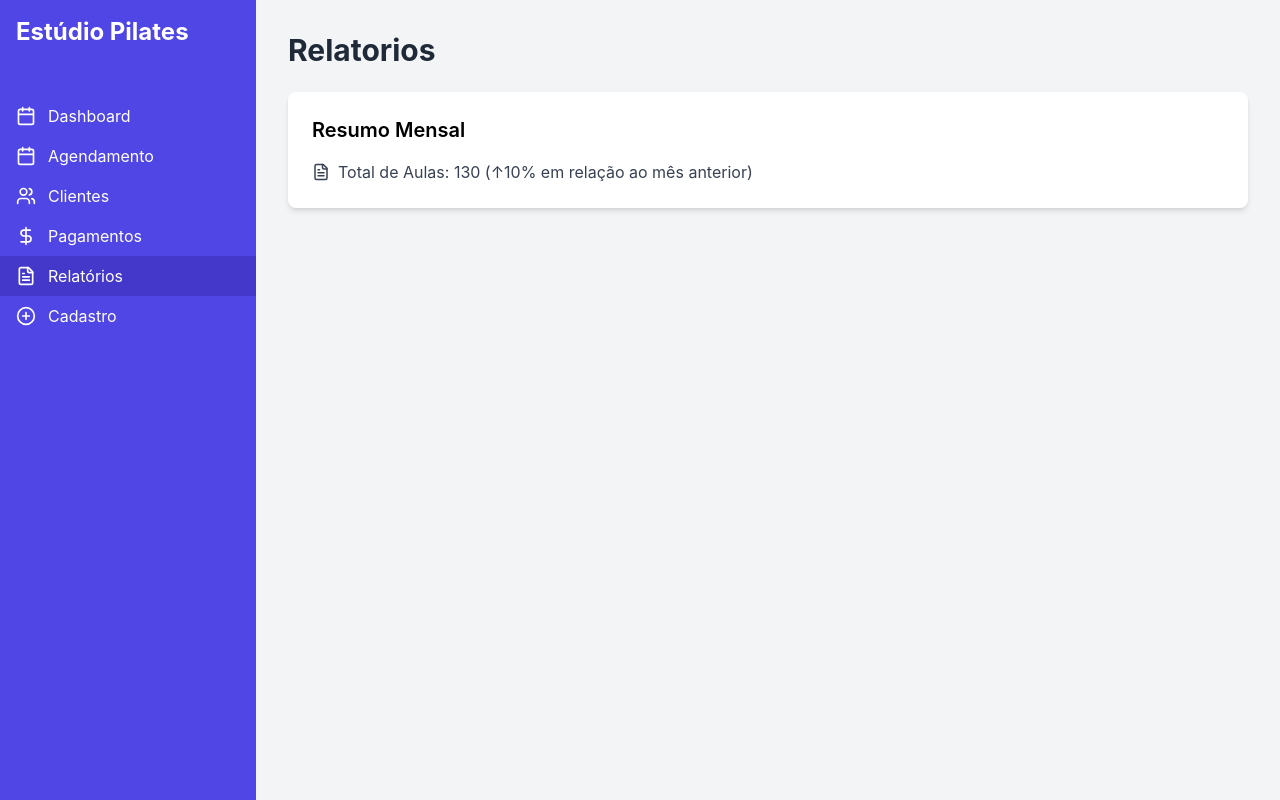
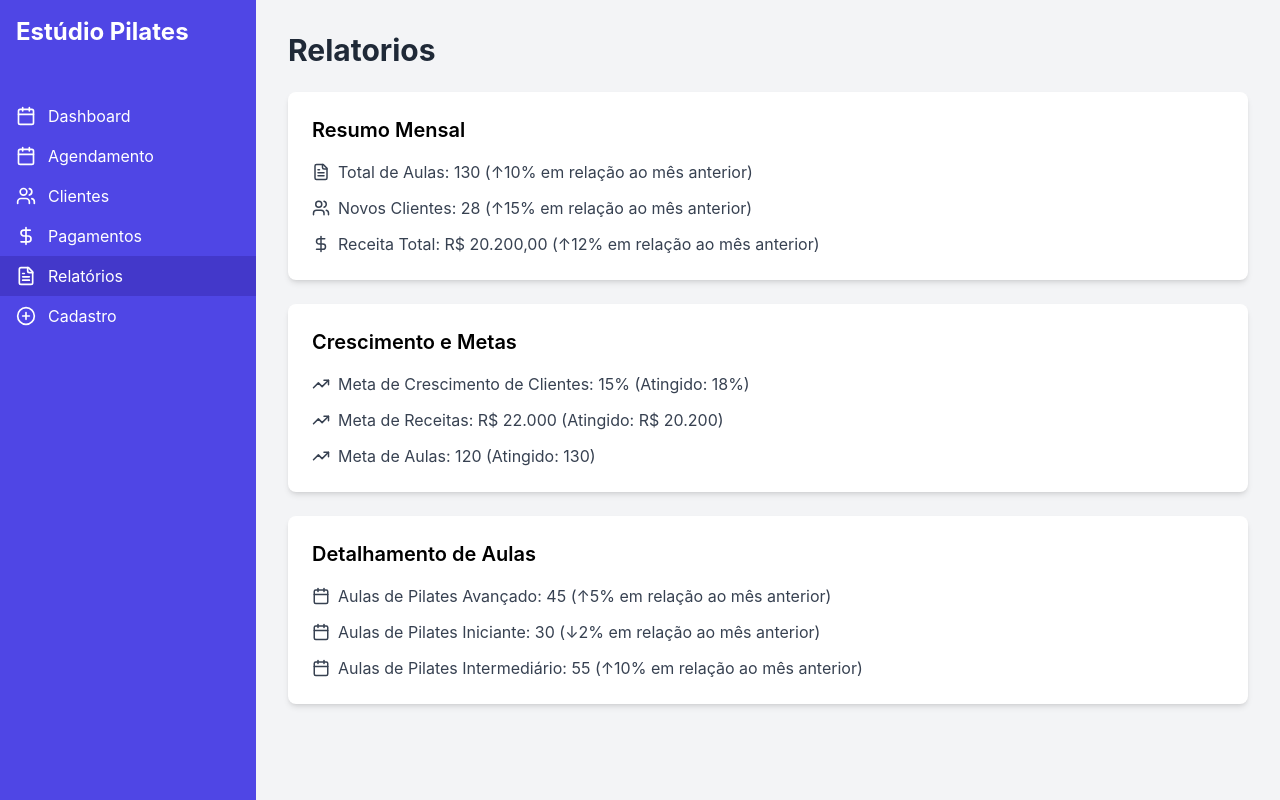
Before and after one commit to TamLeal/pilates-app, a React (Vite) app: page / in a window 1280 px wide. Both pictures are taken after a click on the button "Relatórios". Built offline with nearby package versions, Linux system fonts and the light colour scheme.

Commit message:
relatorio improved

```diff
--- a/src/pages/Relatorios.jsx
+++ b/src/pages/Relatorios.jsx
@@ -1,9 +1,10 @@
 import React from 'react';
 import { Card, CardContent } from '../components/ui/card';
-import { FileText } from 'lucide-react';
+import { FileText, TrendingUp, Users, DollarSign, Calendar } from 'lucide-react';
 
 const Relatorios = () => (
-  <div>
+  <div className="space-y-6">
+    {/* Resumo Mensal */}
     <Card>
       <CardContent>
         <h3 className="text-xl font-semibold mb-4">Resumo Mensal</h3>
@@ -12,7 +13,56 @@ const Relatorios = () => (
             <FileText className="mr-2" size={18} />
             <span>Total de Aulas: 130 (↑10% em relação ao mês anterior)</span>
           </li>
-          {/* Continue com outros relatórios... */}
+          <li className="flex items-center text-gray-700">
+            <Users className="mr-2" size={18} />
+            <span>Novos Clientes: 28 (↑15% em relação ao mês anterior)</span>
+          </li>
+          <li className="flex items-center text-gray-700">
+            <DollarSign className="mr-2" size={18} />
+            <span>Receita Total: R$ 20.200,00 (↑12% em relação ao mês anterior)</span>
+          </li>
+        </ul>
+      </CardContent>
+    </Card>
+
+    {/* Crescimento e Metas */}
+    <Card>
+      <CardContent>
+        <h3 className="text-xl font-semibold mb-4">Crescimento e Metas</h3>
+        <ul className="space-y-3">
+          <li className="flex items-center text-gray-700">
+            <TrendingUp className="mr-2" size={18} />
+            <span>Meta de Crescimento de Clientes: 15% (Atingido: 18%)</span>
+          </li>
+          <li className="flex items-center text-gray-700">
+            <TrendingUp className="mr-2" size={18} />
+            <span>Meta de Receitas: R$ 22.000 (Atingido: R$ 20.200)</span>
+          </li>
+          <li className="flex items-center text-gray-700">
+            <TrendingUp className="mr-2" size={18} />
+            <span>Meta de Aulas: 120 (Atingido: 130)</span>
+          </li>
+        </ul>
+      </CardContent>
+    </Card>
+
+    {/* Detalhamento de Aulas */}
+    <Card>
+      <CardContent>
+        <h3 className="text-xl font-semibold mb-4">Detalhamento de Aulas</h3>
+        <ul className="space-y-3">
+          <li className="flex items-center text-gray-700">
+            <Calendar className="mr-2" size={18} />
+            <span>Aulas de Pilates Avançado: 45 (↑5% em relação ao mês anterior)</span>
+          </li>
+          <li className="flex items-center text-gray-700">
+            <Calendar className="mr-2" size={18} />
+            <span>Aulas de Pilates Iniciante: 30 (↓2% em relação ao mês anterior)</span>
+          </li>
+          <li className="flex items-center text-gray-700">
+            <Calendar className="mr-2" size={18} />
+            <span>Aulas de Pilates Intermediário: 55 (↑10% em relação ao mês anterior)</span>
+          </li>
         </ul>
       </CardContent>
     </Card>
```
